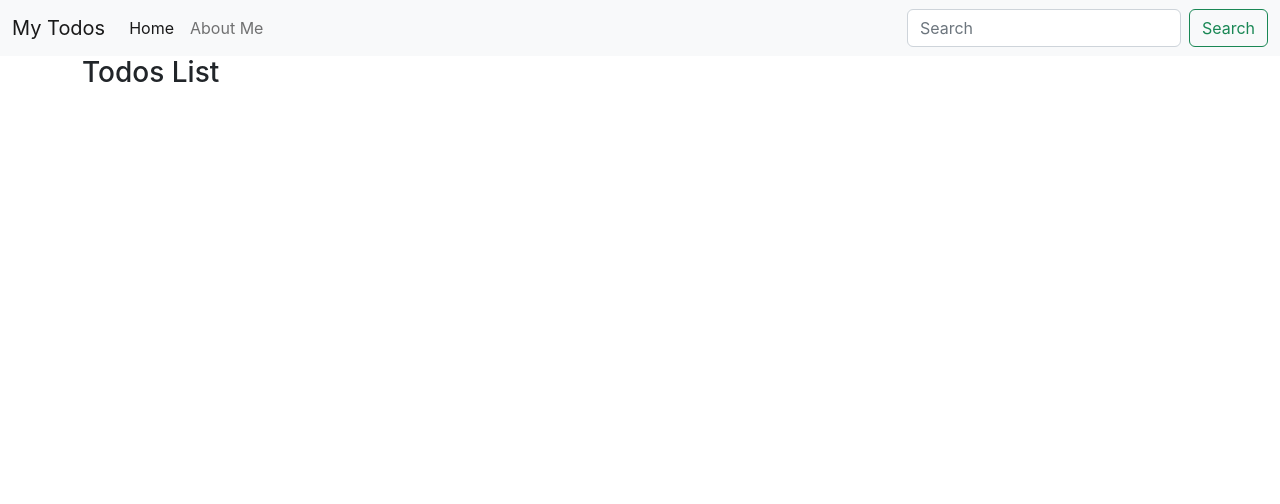
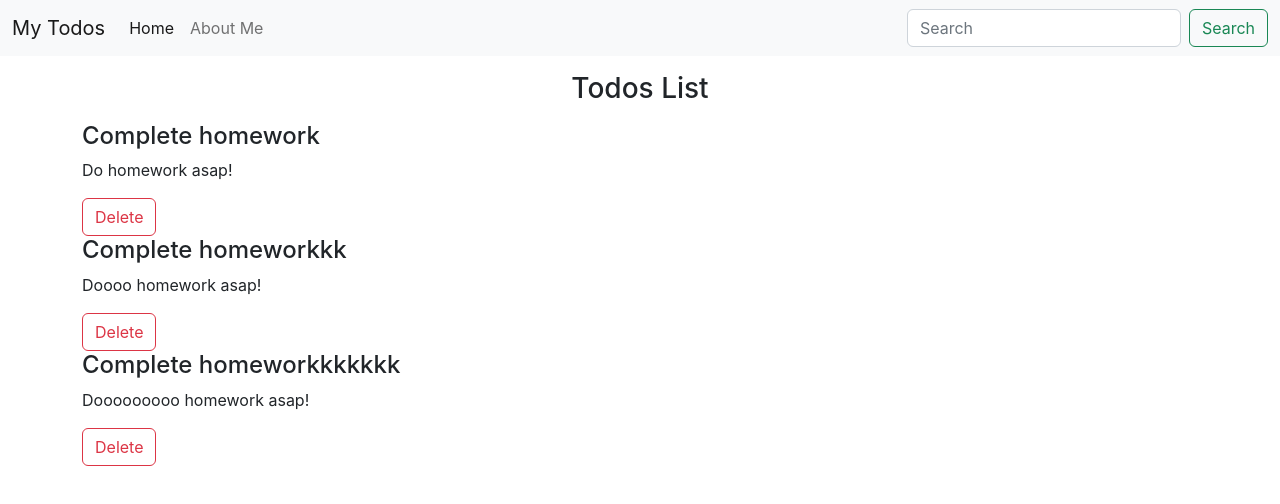
Before and after one commit to AgniveshChaubey/Todo-App, a React (Create React App) app: page / in a window 1280 px wide. Shown: the top 504 px of the page. Built offline with nearby package versions, Linux system fonts and the light colour scheme.

Commit message:
all todos listed by mapping the array

```diff
--- a/src/App.js
+++ b/src/App.js
@@ -1,7 +1,5 @@
 import './App.css';
 import { NavBar } from './components/NavBar.js';
-import React, { memo } from 'react'
-import PropTypes from 'prop-types'
 import { Todos } from './components/Todos';
 
 
@@ -12,6 +10,16 @@ function App() {
             sno: 1,
             title: "Complete homework",
             desc: "Do homework asap!"
+        },
+        {
+            sno: 2,
+            title: "Complete homeworkkk",
+            desc: "Doooo homework asap!"
+        },
+        {
+            sno: 3,
+            title: "Complete homeworkkkkkkk",
+            desc: "Dooooooooo homework asap!"
         }
     ]
 
@@ -19,6 +27,7 @@ function App() {
         <>
             <NavBar title={'My Todos'} />
             <Todos todos={todos} />
+
         </>
     );
 }
--- a/src/components/TodoItem.js
+++ b/src/components/TodoItem.js
@@ -1,9 +1,11 @@
 import React from 'react'
 
-export default function TodoItem(props) {
+export function TodoItem({todo, onDelete}) {
   return (
     <div>
-      <h4>{props.title}</h4>
+      <h4>{todo.title}</h4>
+      <p>{todo.desc}</p>
+      <button className="btn btn-outline-danger" onClick={onDelete}>Delete</button>
     </div>
   )
 }
--- a/src/components/Todos.js
+++ b/src/components/Todos.js
@@ -1,11 +1,22 @@
 import React from 'react'
-import TodoItem from './TodoItem'
+import {TodoItem} from './TodoItem'
 
 export const Todos = (props) => {
+  const onDelete = ()=>{
+
+  }
   return (
     <div className='container'>
-        <h3>Todos List</h3>
-        <TodoItem todo={props.todos[0]} />
+      <h3 className='text-center m-3'>Todos List</h3>
+      {
+        props.todos.map((todo)=>{
+          return (
+            <>
+            <TodoItem todo={todo} onDelete = {onDelete}/>
+            </>
+            )
+        })
+      }
     </div>
   )
 }
```
